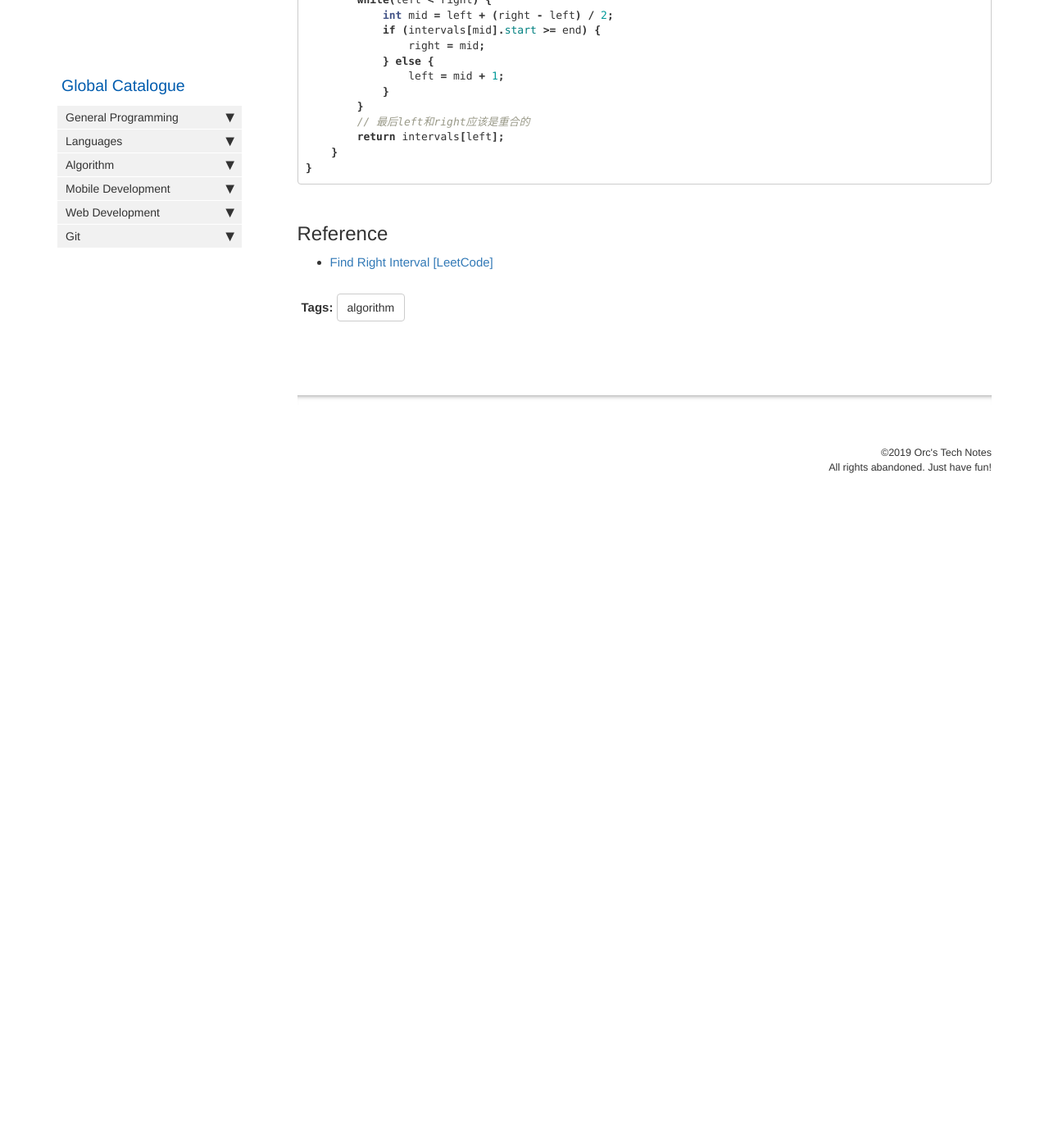
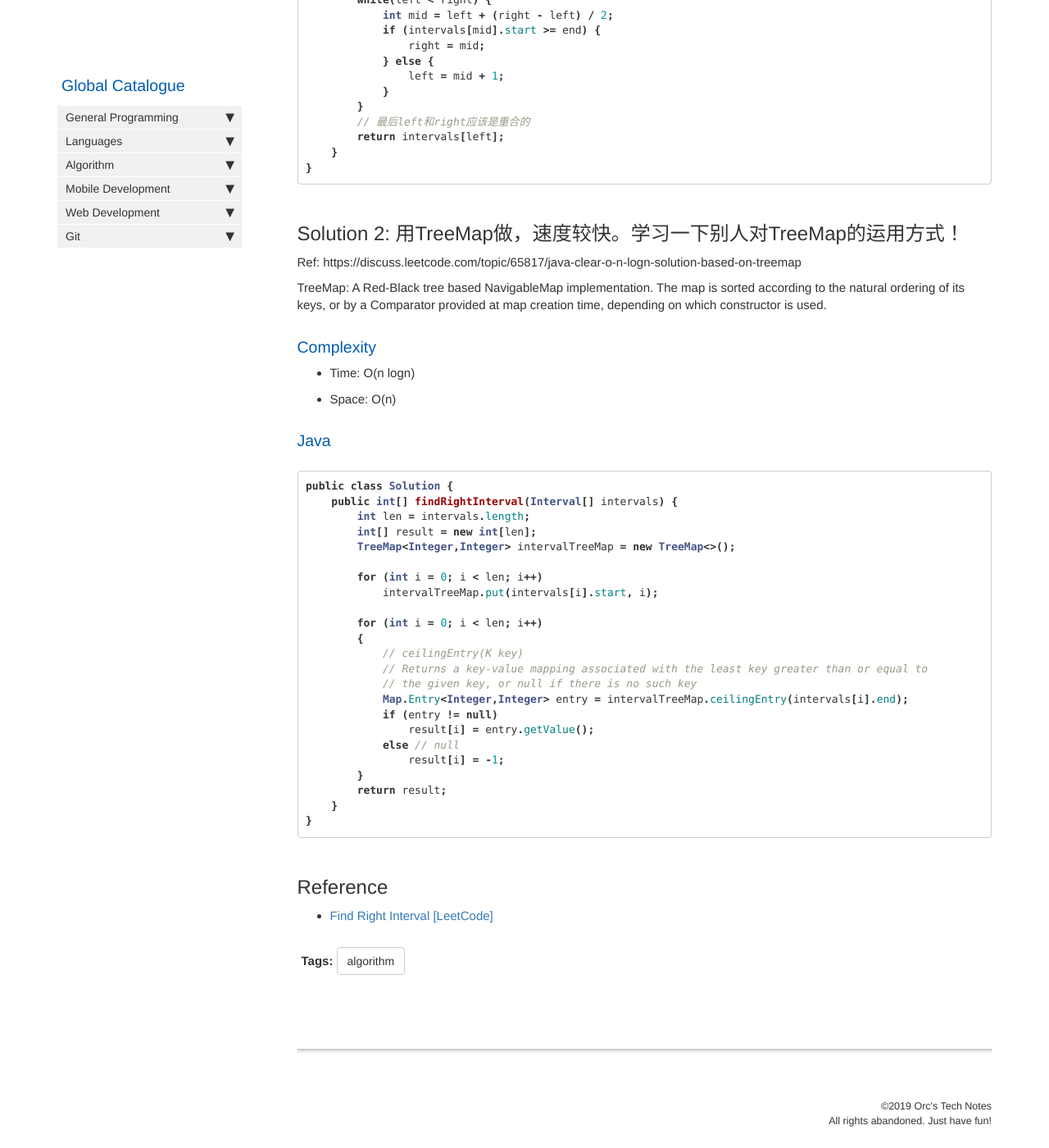
Before and after one commit to HungryOrc/hungryorc.github.io, a Jekyll site: the page built from pages/algorithm/algorithm_leftmost_right_interval.md, in a window 1280 px wide and 1400 px high, scrolled down 2627 px. Shown: the whole window at 82% size. Built offline with Jekyll 4.4.1, drawn with Linux system fonts in a browser that asks for light colours; nearby versions of some CDN libraries; comment, search, counter and statistics services are not loaded; before the commit the page ends 3257 px from its top, so only the background shows below that.

Commit message:
Update algorithm_leftmost_right_interval.md

````diff
--- a/pages/algorithm/algorithm_leftmost_right_interval.md
+++ b/pages/algorithm/algorithm_leftmost_right_interval.md
@@ -132,6 +132,44 @@ public class Solution {
 }
 ```
 
+## Solution 2: 用TreeMap做，速度较快。学习一下别人对TreeMap的运用方式！
+Ref: https://discuss.leetcode.com/topic/65817/java-clear-o-n-logn-solution-based-on-treemap
+
+TreeMap: A Red-Black tree based NavigableMap implementation.
+The map is sorted according to the natural ordering of its keys, or by a Comparator provided at map creation time,
+depending on which constructor is used.
+
+### Complexity
+* Time: O(n logn)
+* Space: O(n)
+
+### Java
+```java
+public class Solution {
+    public int[] findRightInterval(Interval[] intervals) {
+        int len = intervals.length;
+        int[] result = new int[len];
+        TreeMap<Integer,Integer> intervalTreeMap = new TreeMap<>();
+
+        for (int i = 0; i < len; i++)
+            intervalTreeMap.put(intervals[i].start, i);
+
+        for (int i = 0; i < len; i++)
+        {
+            // ceilingEntry(K key)
+            // Returns a key-value mapping associated with the least key greater than or equal to
+            // the given key, or null if there is no such key
+            Map.Entry<Integer,Integer> entry = intervalTreeMap.ceilingEntry(intervals[i].end);
+            if (entry != null)
+                result[i] = entry.getValue();
+            else // null
+                result[i] = -1;
+        }
+        return result;
+    }
+}
+```
+
 ## Reference
 * [Find Right Interval [LeetCode]](https://leetcode.com/problems/find-right-interval/description/)
 
````
